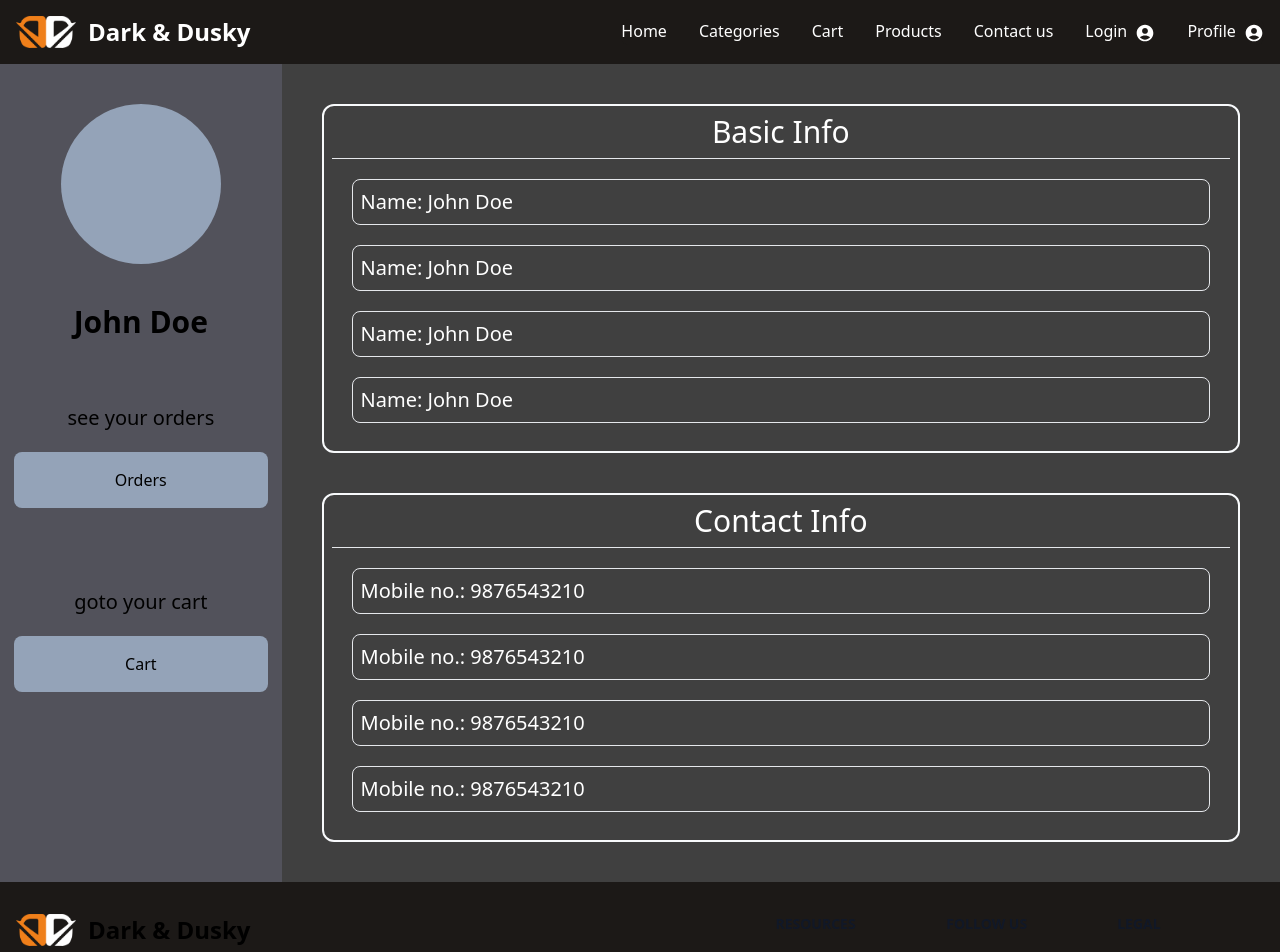
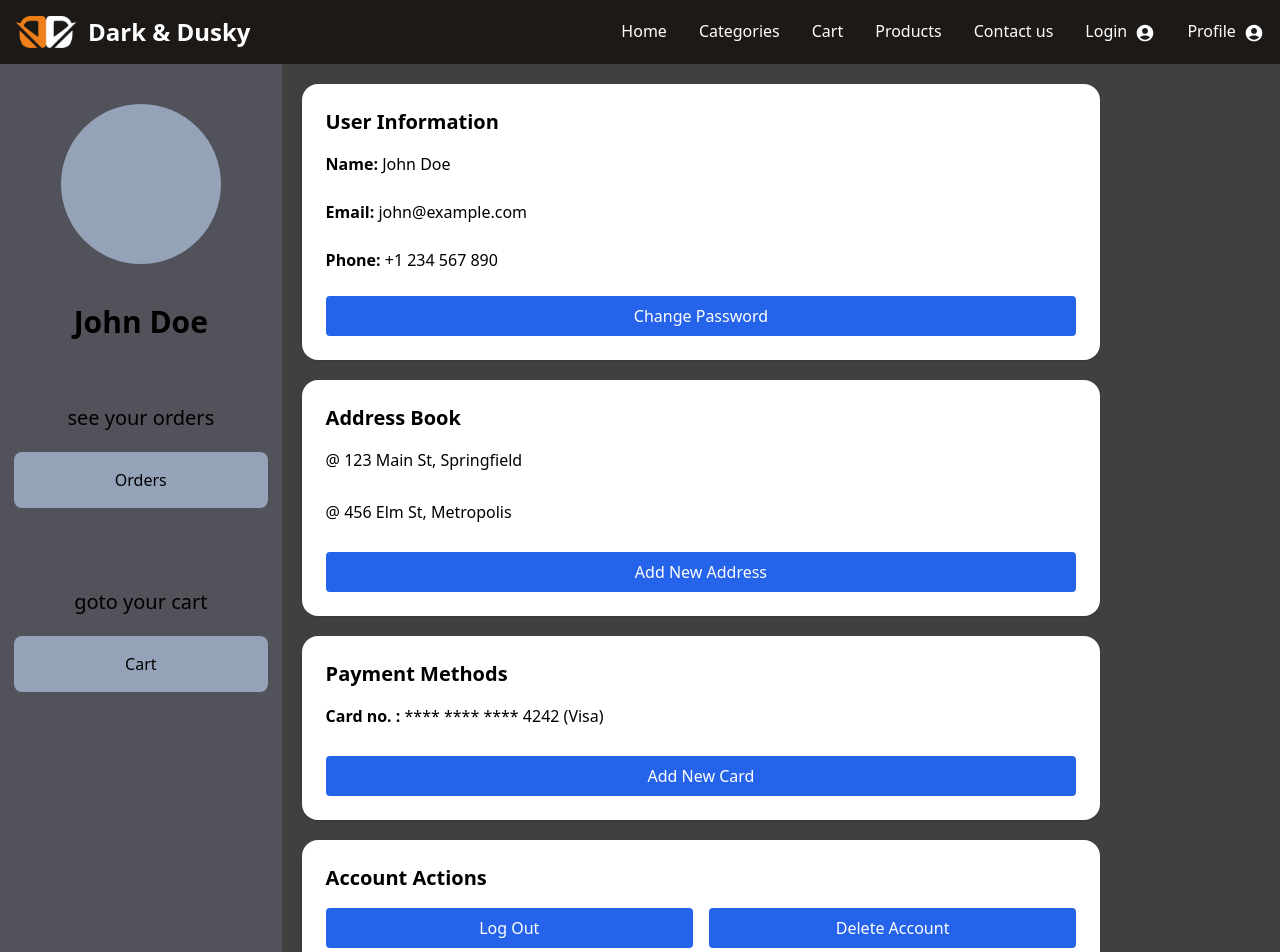
Before and after one commit to bryanC29/d-z-international, a Next.js app: page /profile in a window 1280 px wide. Shown: the top 952 px of the page. Built offline with nearby package versions, Linux system fonts and the light colour scheme.

Commit message:
ADD:profile

```diff
--- a/src/app/profile/page.tsx
+++ b/src/app/profile/page.tsx
@@ -17,29 +17,54 @@ export default function profile() {
           </div>
         </div>
         <div className="bg-neutral-700 h-auto w-[78%]">
-          <div className="m-10 border-2 border-slate-50 h-auto  text-white rounded-xl p-2">
-            <p className="text-center text-3xl mb-2">Basic Info</p>
-            <hr />
-            <p className="m-5 text-xl border rounded-lg p-2">Name: John Doe</p>
-            <p className="m-5 text-xl border rounded-lg p-2">Name: John Doe</p>
-            <p className="m-5 text-xl border rounded-lg p-2">Name: John Doe</p>
-            <p className="m-5 text-xl border rounded-lg p-2">Name: John Doe</p>
+          <div className="bg-white shadow rounded-2xl p-6 space-y-4 m-5 w-[80%]">
+            <h2 className="text-xl font-semibold">User Information</h2>
+            <div className="space-y-1 flex flex-col gap-5">
+              <p>
+                <strong>Name:</strong> John Doe
+              </p>
+              <p>
+                <strong>Email:</strong> john@example.com
+              </p>
+              <p>
+                <strong>Phone:</strong> +1 234 567 890
+              </p>
+              <button className="bg-blue-600 text-white px-4 py-2 rounded ">
+                Change Password
+              </button>
+            </div>
           </div>
-          <div className="m-10 border-2 border-slate-50 h-auto  text-white rounded-xl p-2">
-            <p className="text-center text-3xl mb-2">Contact Info</p>
-            <hr />
-            <p className="m-5 text-xl border rounded-lg p-2">
-              Mobile no.: 9876543210{' '}
-            </p>
-            <p className="m-5 text-xl border rounded-lg p-2">
-              Mobile no.: 9876543210{' '}
-            </p>
-            <p className="m-5 text-xl border rounded-lg p-2">
-              Mobile no.: 9876543210{' '}
-            </p>
-            <p className="m-5 text-xl border rounded-lg p-2">
-              Mobile no.: 9876543210{' '}
-            </p>
+          <div className="bg-white shadow rounded-2xl p-6 space-y-4 m-5 w-[80%]">
+            <h2 className="text-xl font-semibold">Address Book</h2>
+            <div className="space-y-2 flex flex-col gap-5">
+              <p>@ 123 Main St, Springfield</p>
+              <p>@ 456 Elm St, Metropolis</p>
+              <button className="bg-blue-600 text-white px-4 py-2 rounded ">
+                Add New Address
+              </button>
+            </div>
+          </div>
+          <div className="bg-white shadow rounded-2xl p-6 space-y-4 m-5 w-[80%]">
+            <h2 className="text-xl font-semibold">Payment Methods</h2>
+            <div className="space-y-2 flex flex-col gap-5">
+              <p>
+                <strong>Card no. :</strong> **** **** **** 4242 (Visa)
+              </p>
+              <button className="bg-blue-600 text-white px-4 py-2 rounded ">
+                Add New Card
+              </button>
+            </div>
+          </div>
+          <div className="bg-white shadow rounded-2xl p-6 space-y-4 m-5 w-[80%]">
+            <h2 className="text-xl font-semibold">Account Actions</h2>
+            <div className="flex gap-4">
+              <button className="bg-blue-600 text-white px-4 w-[50%] py-2 rounded ">
+                Log Out
+              </button>
+              <button className="bg-blue-600 text-white px-4 py-2 w-[50%] rounded ">
+                Delete Account
+              </button>
+            </div>
           </div>
         </div>
       </div>
```
